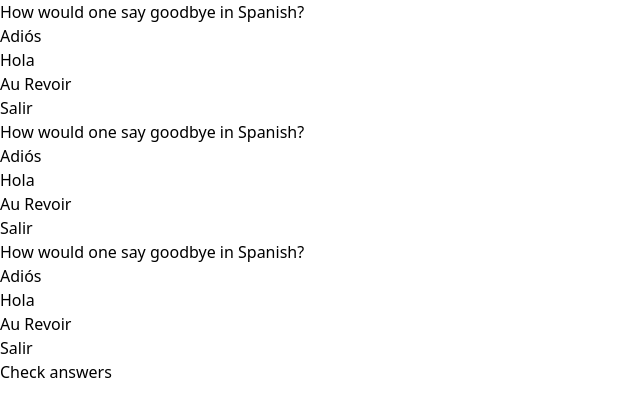
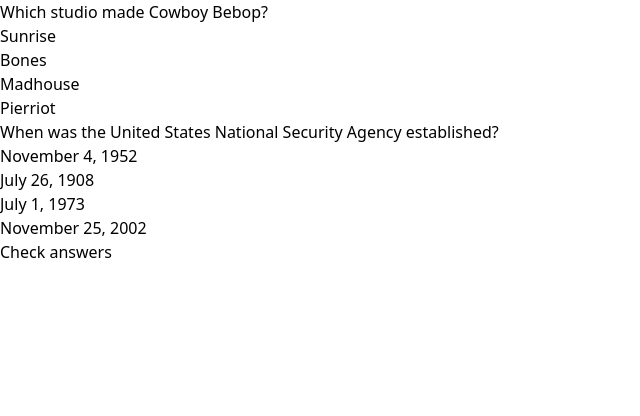
Before and after one commit to InshutiSouvede/quizical, a React (Vite) app: page / in a window 1280 px wide. Shown: the top 416 px of the page, without its empty margins (0-640 px from the left). Built offline with nearby package versions, Linux system fonts and the light colour scheme.

Commit message:
Getting data from a source

```diff
--- a/src/App.jsx
+++ b/src/App.jsx
@@ -2,16 +2,42 @@
 import './App.css'
 import QandA from './compontents/QandA'
 import Button from './compontents/Button'
-
+import quizData from './data'
 function App() {
   const [responses,setResponses] = useState([])
+  const [markedData,setMarkedData] = useState([])
+  const [data,setData] = useState(()=>initialData())
+
   const question ="How would one say goodbye in Spanish?"
   const answers = ['Adiós','Hola','Au Revoir','Salir']
 
+  console.log("This is what you start with",data)
+
+  function initialData(){
+    return quizData.results.map((res)=>{
+      const index = Math.floor(Math.random()*3)
+      const correctAnswer = res.correct_answer
+
+      const all_answers = [...res.incorrect_answers]
+      all_answers.splice(index,0,correctAnswer)
+
+      return {question:res.question,correctAnswer:correctAnswer,allAnswers: all_answers }
+    })
+  }
+
   function checkAnswers(){
-    console.log("These are the responses you provided:",responses)
-    // console.log("You are checking the answers")
+    // The order of response array is the same order questions were given
+    let nailedIt = false
+    const correctedResponse = responses.map((response)=>{
+      if(response.givenAnswer === correctAnswer){
+        nailedIt = true
+        return {...response,correct:true}
+      }
+      return response
+    })
+    console.log("These are the responses you provided:",correctedResponse)
   }
+
   function updateResponses(newResponse){
     setResponses(prevResponses=>{
       let found = false
@@ -27,9 +53,8 @@
   }
   return (
     <div className='flex flex-col items-center w-3/5 p-10 mt-20 m-auto border '>
-     <QandA question= {question} answers= {answers} updateResponses={updateResponses} />
-     <QandA question= {question} answers= {answers} updateResponses={updateResponses} />
-     <QandA question= {question} answers= {answers} updateResponses={updateResponses} />
+     <QandA question= {data[0].question} answers= {data[0].allAnswers} updateResponses={updateResponses} />
+     <QandA question= {data[1].question} answers= {data[1].allAnswers} updateResponses={updateResponses} />
      <button onClick={checkAnswers} className="bg-[#4D5B9E] rounded-lg px-5 py-2 m-auto my-5 text-white font-semibold">Check answers</button>
     </div>
   )
--- a/src/compontents/QandA.jsx
+++ b/src/compontents/QandA.jsx
@@ -3,8 +3,9 @@
 import { useEffect, useState } from "react";
 
 export default function QandA(props) {
-    const [selectedAnswer, setSelectedAnswer] = useState({id:nanoid(),question:props.question, givenAnswer:''})
+    const [selectedAnswer, setSelectedAnswer] = useState({id:nanoid(),question:props.question, givenAnswer:'',correct:false})
     const [answers, setAnswers] = useState(() => allOptions())
+    //see if you can handle this in App.jsx
     function allOptions() {
         return props.answers.map((el) => ({ value: el, isSelected: false, id: nanoid() }))
     }
```
